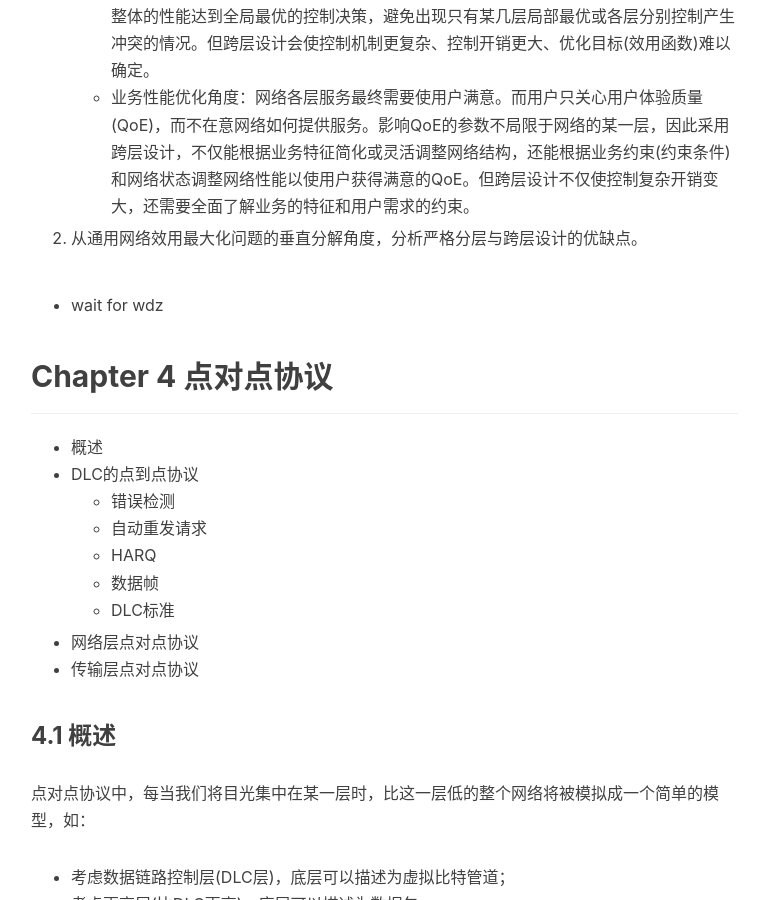
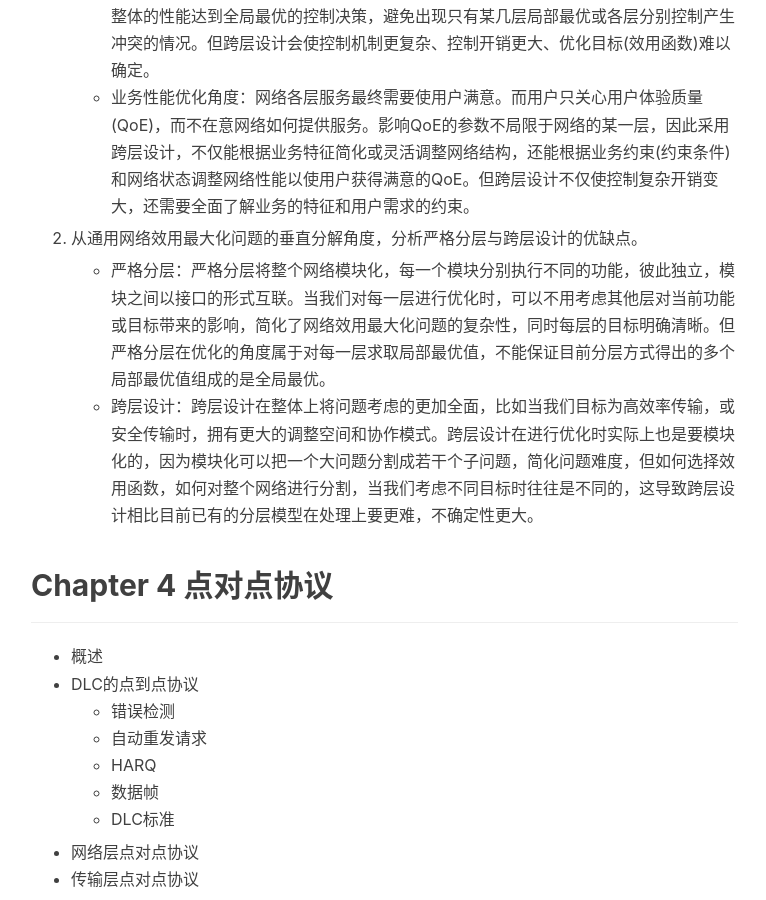
Before and after one commit to Garacc/garacc.github.io, a Jekyll site: the page built from _posts/2018-01-08-comnet-summary.markdown, in a window 1280 px wide and 900 px high, scrolled down 6648 px. Shown: the whole window, without its empty margins (234-1000 px from the left). Built offline with Jekyll 4.4.1, drawn with Linux system fonts in a browser that asks for light colours; nearby versions of some CDN libraries; comment, search, counter and statistics services are not loaded; some of the changed text lies outside the part shown.

Commit message:
txt change
comnet summary add a answer of chap 3
critical summary add a block

```diff
--- a/_posts/2018-01-08-comnet-summary.markdown
+++ b/_posts/2018-01-08-comnet-summary.markdown
@@ -20,6 +20,7 @@ tags:
 	- 网络发展趋势： 业务数据化，技术分组化，光纤化，无线化
 	- 未来网络特点： 网络和业务易购融合
 - 通信网络发展中的主要因素
+
 
 ## Chapter 2 网络服务
 ---
@@ -110,6 +111,7 @@ tags:
 	- 二层交换机与路由器的异同：两者都是连接子网、实现数据转发的设备。二层交换机工作于数据链路层，仅凭MAC地址无法隔离广播域；路由器工作于网络层，能靠IP地址隔离广播域。
 	- 三层交换机与路由器的异同：两者都能连接采用不同路由协议的子网，选择路由路径并转发数据。三层交换机兼具路由器的功能和二层交换技术，可以以低成本更灵活地连接拓扑、分配子网带宽和配置信息资源。
 
+
 ## Chapter 3 网络分层结构
 ---
 
@@ -195,7 +197,8 @@ tags:
 
 2. 从通用网络效用最大化问题的垂直分解角度，分析严格分层与跨层设计的优缺点。
 
-- wait for wdz
+	- 严格分层：严格分层将整个网络模块化，每一个模块分别执行不同的功能，彼此独立，模块之间以接口的形式互联。当我们对每一层进行优化时，可以不用考虑其他层对当前功能或目标带来的影响，简化了网络效用最大化问题的复杂性，同时每层的目标明确清晰。但严格分层在优化的角度属于对每一层求取局部最优值，不能保证目前分层方式得出的多个局部最优值组成的是全局最优。
+	- 跨层设计：跨层设计在整体上将问题考虑的更加全面，比如当我们目标为高效率传输，或安全传输时，拥有更大的调整空间和协作模式。跨层设计在进行优化时实际上也是要模块化的，因为模块化可以把一个大问题分割成若干个子问题，简化问题难度，但如何选择效用函数，如何对整个网络进行分割，当我们考虑不同目标时往往是不同的，这导致跨层设计相比目前已有的分层模型在处理上要更难，不确定性更大。
 
 
 ## Chapter 4 点对点协议
@@ -324,4 +327,17 @@ HDLC的工作模式：
 	- 去除前：11010001001001100101
 	- 去除后：11010&nbsp;&nbsp;010&nbsp;&nbsp;10&nbsp;&nbsp;110 = 1101001010110
 
+
+## Chapter 5 媒体接入控制协议
+---
+
+- 概论
+- 信道化技术
+- 随机接入
+- 受控型MAC协议
+- 分裂算法
+- 多跳网路的MAC协议*
+- 认知无线电网络的MAC协议
+- DTN的MAC协议
+
 To Be Continued...
```
Also changed, not shown: _posts/2018-01-10-critical-summary.md (+2 -0 lines).
